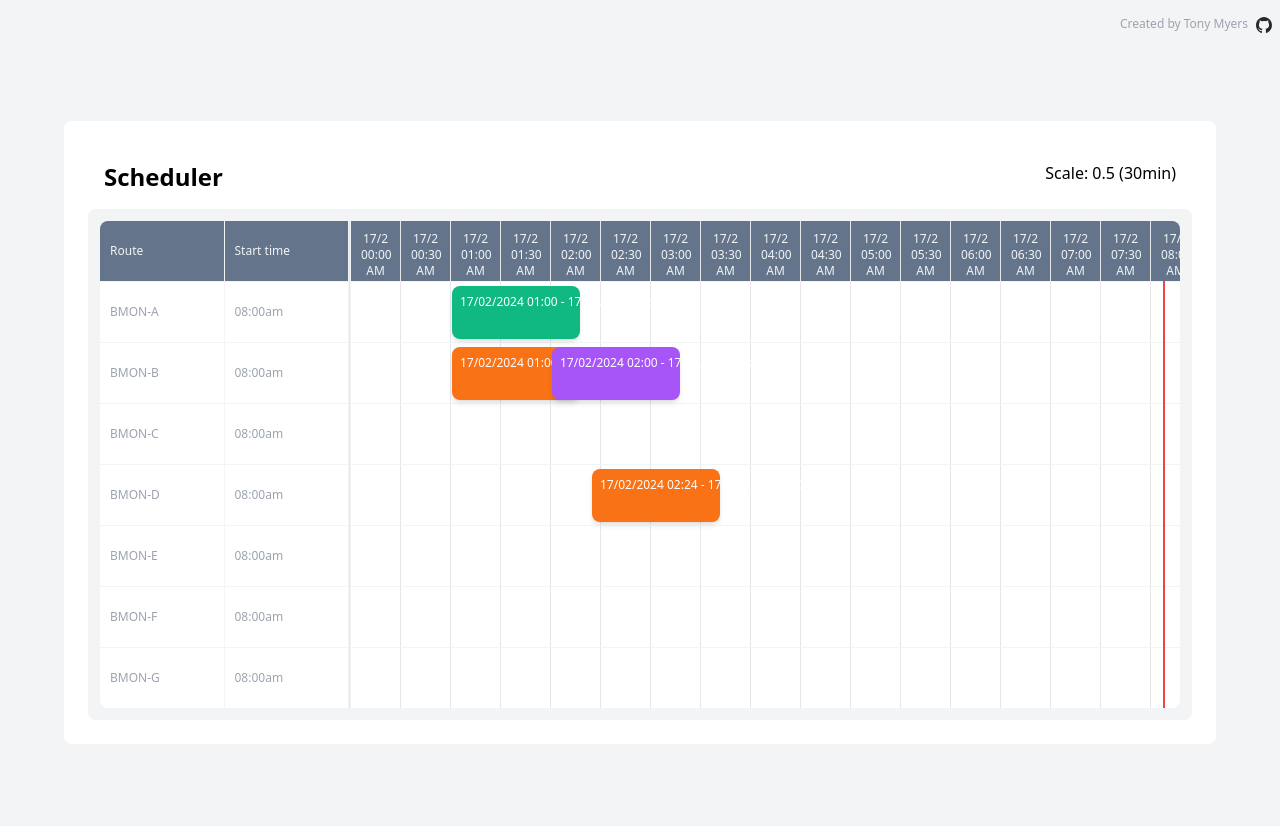
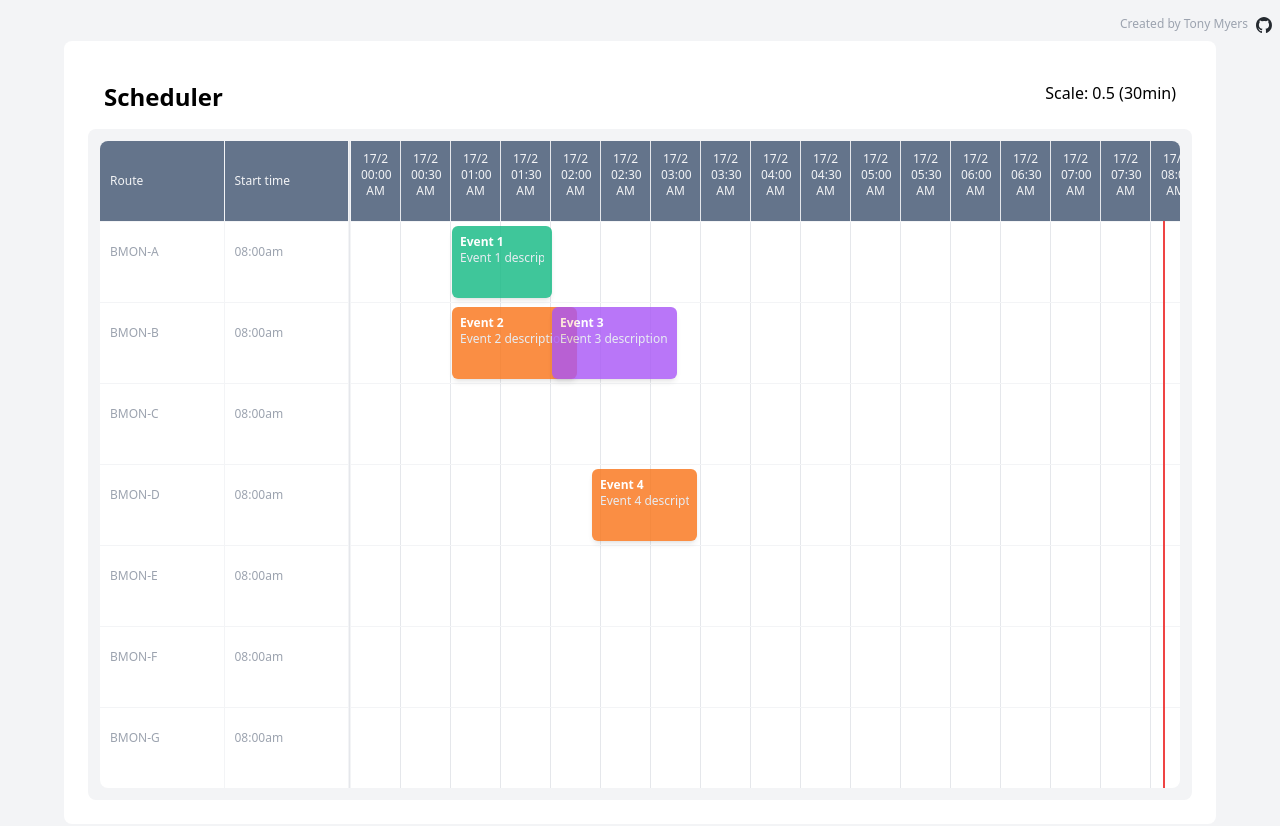
Before and after one commit to tony-nz/vue3-scheduler, a Vue app: page / in a window 1280 px wide. Shown: the top 826 px of the page. Built offline with nearby package versions, Linux system fonts and the light colour scheme.

Commit message:
Adding meta support for events, cleaning up templating

```diff
--- a/src/App.vue
+++ b/src/App.vue
@@ -18,18 +18,29 @@
     :items="timelineItems"
     :options="timelineOptions"
   >
-    <template #event="{ event }">
+    <template #event="{ event, properties }">
       <div
         :class="[
           event.background,
           event.text,
-          'rounded-lg p-2 shadow-md',
+          'p-2',
+          'rounded-lg',
+          'shadow-md',
           'text-xs',
-          'w-32',
-          'text-center',
+          'text-left',
+          'text-xs',
+          'rounded-md',
+          'text-nowrap',
+          'overflow-auto',
+          'opacity-80',
+          'truncate',
         ]"
+        :style="{ width: properties.width + 'px' }"
       >
-        {{ event.start }} - {{ event.end }}
+        <div class="flex flex-col truncate">
+          <div class="font-bold">{{ event.meta?.title }}</div>
+          <div class="text-slate-200">{{ event.meta?.description }}</div>
+        </div>
       </div>
     </template>
   </VueScheduler>
@@ -75,6 +86,7 @@ export default defineComponent({
         text: "text-white",
         start: "17/02/2024 01:00",
         end: "17/02/2024 02:00",
+        meta: { title: "Event 1", description: "Event 1 description" },
       },
       {
         row: 1,
@@ -82,6 +94,7 @@ export default defineComponent({
         text: "text-white",
         start: "17/02/2024 01:00",
         end: "17/02/2024 02:15",
+        meta: { title: "Event 2", description: "Event 2 description" },
       },
       {
         row: 1,
@@ -89,6 +102,7 @@ export default defineComponent({
         text: "text-white",
         start: "17/02/2024 02:00",
         end: "17/02/2024 03:15",
+        meta: { title: "Event 3", description: "Event 3 description" },
       },
       {
         row: 3,
@@ -96,6 +110,7 @@ export default defineComponent({
         text: "text-white",
         start: "17/02/2024 02:24",
         end: "17/02/2024 03:27",
+        meta: { title: "Event 4", description: "Event 4 description" },
       },
       {
         row: 4,
@@ -103,6 +118,7 @@ export default defineComponent({
         text: "text-white",
         start: "18/02/2024 02:24",
         end: "18/02/2024 03:27",
+        meta: { title: "Event 5", description: "Event 5 description" },
       },
       {
         row: 5,
@@ -110,6 +126,7 @@ export default defineComponent({
         text: "text-white",
         start: "18/02/2024 02:24",
         end: "19/02/2024 03:27",
+        meta: { title: "Event 6", description: "Event 6 description" },
       },
     ]);
 
@@ -135,7 +152,10 @@ export default defineComponent({
      */
     const timelineOptions = ref<TimelineOptions>({
       cellWidth: 50,
-      rowHeight: 60,
+      row: {
+        height: 80,
+        marginTop: 4,
+      },
       scale: 0.5,
       start: "17/02/2024 00:00",
       end: "19/02/2024 23:59",
--- a/src/components/VueScheduler.vue
+++ b/src/components/VueScheduler.vue
@@ -51,7 +51,17 @@
                   v-for="col in row"
                   :key="col"
                   class="grid w-full text-left relative mt-px p-2.5 mr-px bg-white text-xs text-gray-400 leading-10 text-medium"
-                  :class="'min-w-[' + cellWidth + 'px]'"
+                  :style="
+                    'min-width: ' +
+                    cellWidth +
+                    'px; ' +
+                    'min-height: ' +
+                    rowHeight +
+                    'px; ' +
+                    'max-height: ' +
+                    rowHeight +
+                    'px; '
+                  "
                 >
                   {{ col }}
                 </div>
@@ -109,15 +119,20 @@
               <div
                 v-for="(timeline, index) in data"
                 :key="index"
-                class="z-10 align-center flex absolute text-center text-xs rounded-md text-nowrap"
-                style="margin-top: 4px; height: 53px"
+                class="z-10 flex absolute"
                 :style="{
+                  'margin-top': `${rowMarginTop}px`,
+                  height: `${rowHeight - 8}px`,
                   width: `${eventProperties[index].width}px`,
                   left: `${eventProperties[index].left}px`,
                   top: `${eventProperties[index].top}px`,
                 }"
               >
-                <slot name="event" :event="timeline" />
+                <slot
+                  name="event"
+                  :event="timeline"
+                  :properties="eventProperties[index]"
+                />
               </div>
               <div v-for="(_row, index) in items" :key="index" class="flex">
                 <div
@@ -171,10 +186,12 @@ export default defineComponent({
       type: Object as PropType<TimelineOptions>,
       default: () => ({
         cellWidth: 50,
-        rowHeight: 60,
+        row: {
+          height: 60,
+        },
         scale: 0.5,
-        start: new Date(),
-        end: new Date(),
+        start: "01/01/2024 00:00",
+        end: "01/01/2024 23:00",
       }),
     },
   },
@@ -182,7 +199,8 @@ export default defineComponent({
     const cellWidth = ref(props.options.cellWidth);
     const clicksDown = ref(0);
     const clicksUp = ref(0);
-    const rowHeight = ref(props.options.rowHeight);
+    const rowHeight = ref(props.options.row.height);
+    const rowMarginTop = ref(props.options.row.marginTop);
     const scale = ref(props.options.scale);
     const showVerticalLine = ref(false);
     const timeline = computed(() =>
@@ -348,7 +366,7 @@ export default defineComponent({
       if (event.deltaY > 0) {
         clicksDown.value++;
         if (clicksDown.value === 5) {
-          scale.value = Math.max(scale.value - 0.5, 0.5); // Limit the scale to 0.25
+          scale.value = Math.max(scale.value - 0.5, 0.5); // Limit the scale to 0.5
           clicksDown.value = 0;
         }
       }
@@ -411,6 +429,7 @@ export default defineComponent({
       handleMouseLeave,
       onWheel,
       rowHeight,
+      rowMarginTop,
       scale,
       showVerticalLine,
       timeline,
```
Also changed, not shown: src/types/VueScheduler.ts (+8 -1 lines).
